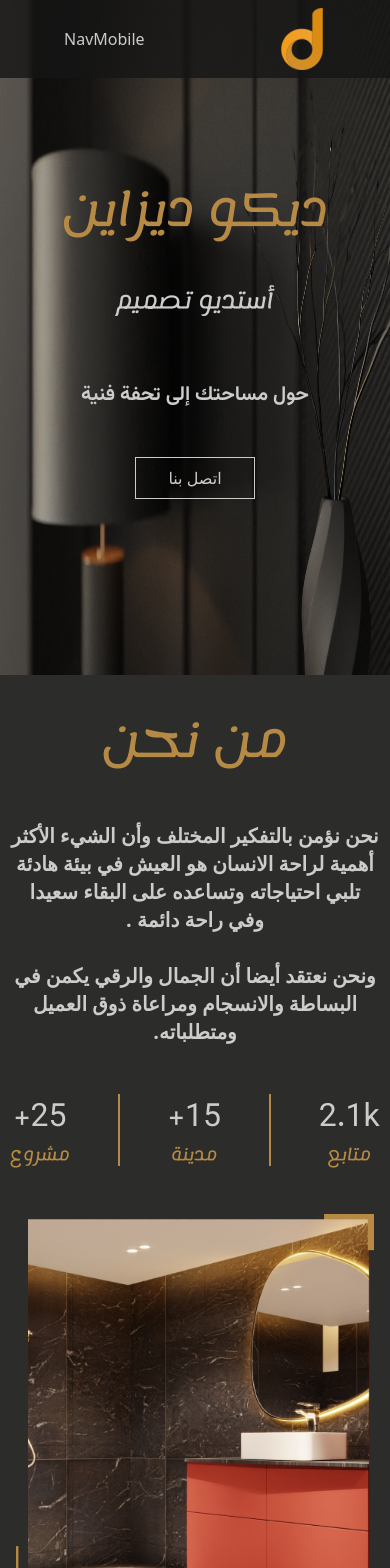
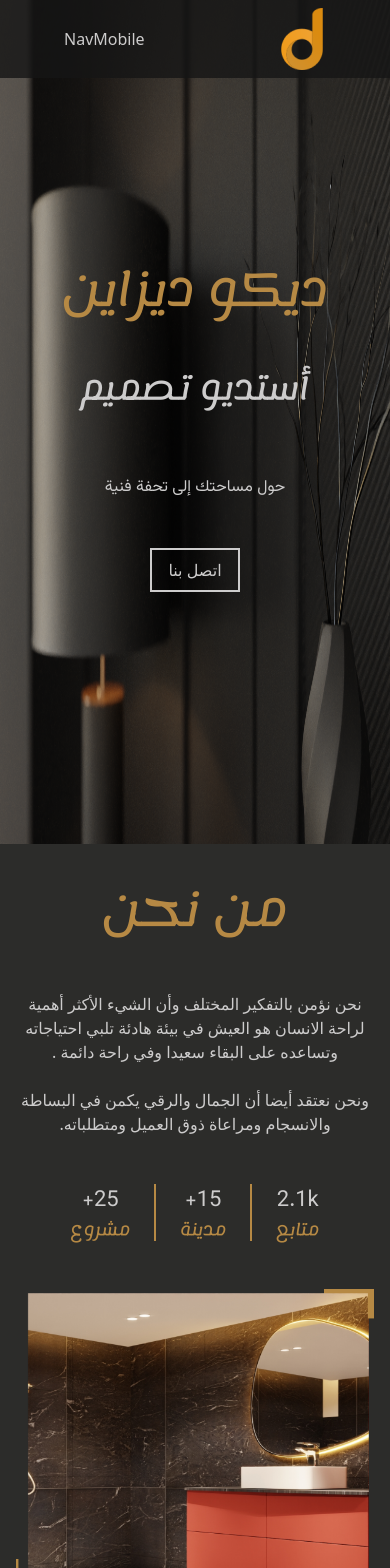
Before and after one commit to Ahmeddeco/decodesign, a Next.js app: page / in a window 390 px wide. Shown: the top 1568 px of the page. Built offline with nearby package versions, Linux system fonts and the light colour scheme.

Commit message:
responsive

```diff
--- a/src/components/AboutUs.jsx
+++ b/src/components/AboutUs.jsx
@@ -8,9 +8,9 @@ const AboutUs = () => {
       id='AboutUs'>
       {/* ------------ Title & state container ------------ */}
       <div className='flex flex-col gap-y-12 flex-1 justify-center lg:items-start items-center'>
-      {/* ------------ Title ------------ */}
+        {/* ------------ Title ------------ */}
         <h3 className='h3 font-lemonada text-gold'>{about.title}</h3>
-        <p className='p text-center lg:text-right'>
+        <p className='lg:p text-center lg:text-right'>
           {about.p1}
           <br />
           <br />
@@ -23,9 +23,9 @@ const AboutUs = () => {
             return (
               <div
                 key={title}
-                className='flex flex-col items-center justify-center border-gold even:border-x-2 even:px-12 first:pl-12 last:pr-12'>
-                <h4 className='h4 font-vazirmatn'>{value}</h4>
-                <h6 className='h6 font-lemonada text-gold'>{title}</h6>
+                className='flex flex-col items-center justify-center border-gold even:border-x-2 lg:even:px-12 even:px-6 lg:first:pl-12 first:pl-6 lg:last:pr-12 last:pr-6 '>
+                <h4 className='lg:h4 h5 font-vazirmatn'>{value}</h4>
+                <h6 className='lg:h5 h6 font-lemonada text-gold'>{title}</h6>
               </div>
             )
           })}
@@ -35,7 +35,7 @@ const AboutUs = () => {
       <div className='flex flex-1 justify-end'>
         <Image
           src={about.img}
-          width={450}
+          width={550}
           height={585}
           alt='bath room'
         />
--- a/src/components/Btn.jsx
+++ b/src/components/Btn.jsx
@@ -3,7 +3,7 @@ import React from 'react'
 
 const Btn = ({ title, url }) => {
   return (
-    <button className='border-[1px] px-8 py-2 hover:scale-110 duration-300 ease-in-out '>
+    <button className='border-2 lg:px-8 px-4 lg:py-4 py-2 hover:scale-110 duration-300 ease-in-out lg:text-2xl lg:font-bold hover:bg-gold hover:text-darkblack'>
       <Link href={url}>{title}</Link>
     </button>
   )
--- a/src/components/Hero.jsx
+++ b/src/components/Hero.jsx
@@ -7,7 +7,7 @@ import Btn from './Btn'
 const Hero = () => {
   return (
     <section
-      className=' relative max-h-screen w-screen lg:py-32 py-44'
+      className=' relative h-screen w-screen lg:py-56 py-64'
       id='Hero'>
       {/* --------------- background --------------- */}
       <Image
@@ -26,8 +26,8 @@ const Hero = () => {
       <div className='flex flex-col gap-12 justify-center items-center'>
         <div className='flex flex-col justify-center items-center gap-4'>
           <h1 className='h3 lg:h1 font-lemonada text-gold'>{hero.title}</h1>
-          <h2 className='h5 lg:h2 font-lemonada py-6'>{hero.subtitle}</h2>
-          <p className='p font-vazirmatn pt-6'>{hero.p}</p>
+          <h2 className='h4 lg:h2 font-lemonada py-6'>{hero.subtitle}</h2>
+          <p className='h6 lg:p font-vazirmatn pt-6'>{hero.p}</p>
         </div>
         {/* ---------------- Button ---------------- */}
         <div className=''>
```
Also changed, not shown: public/about.png.
